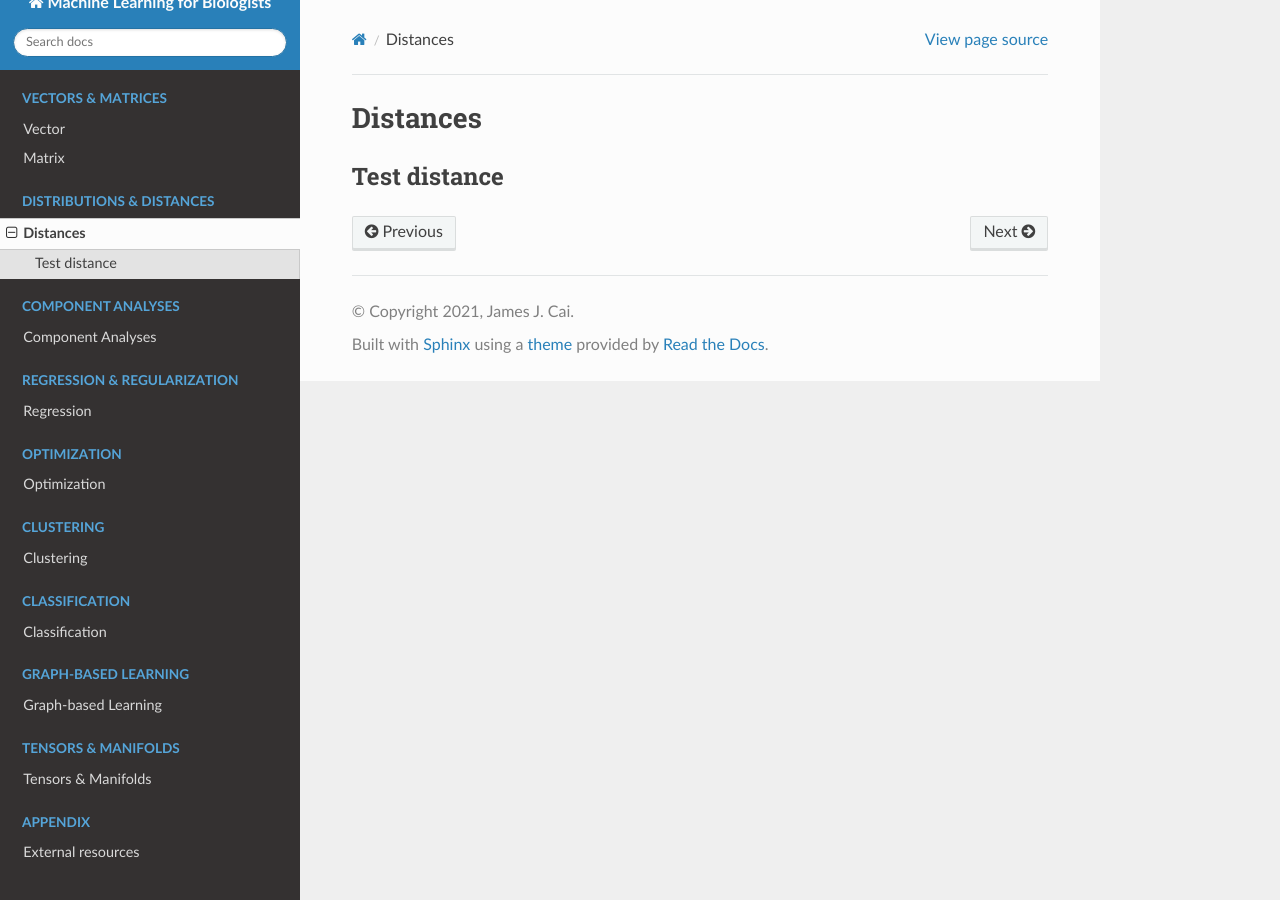
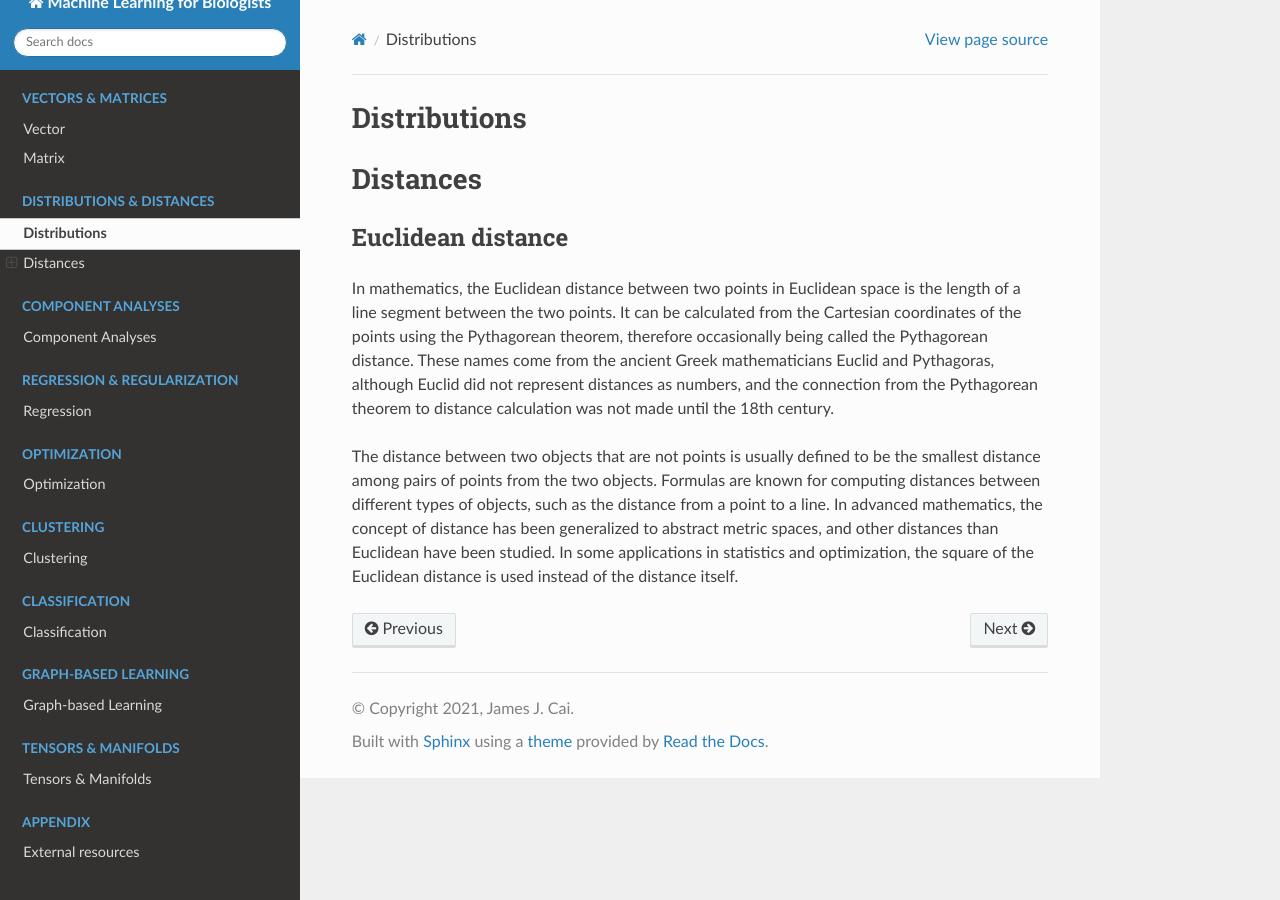
Before and after one commit to jamesjcai/readthedocs_ml4b, a Sphinx documentation site: the page built from docs/chapter2.rst, in a window 1280 px wide. Built offline with Sphinx 7.4.7 and the Read the Docs theme 2.0.0, drawn with Linux system fonts in a browser that asks for light colours.

Commit message:
Update chapter2.rst

```diff
--- a/docs/chapter2.rst
+++ b/docs/chapter2.rst
@@ -1,6 +1,12 @@
+
+Distributions
+=============
 
 Distances
 =========
 
-Test distance
--------------
+Euclidean distance
+------------------
+In mathematics, the Euclidean distance between two points in Euclidean space is the length of a line segment between the two points. It can be calculated from the Cartesian coordinates of the points using the Pythagorean theorem, therefore occasionally being called the Pythagorean distance. These names come from the ancient Greek mathematicians Euclid and Pythagoras, although Euclid did not represent distances as numbers, and the connection from the Pythagorean theorem to distance calculation was not made until the 18th century.
+
+The distance between two objects that are not points is usually defined to be the smallest distance among pairs of points from the two objects. Formulas are known for computing distances between different types of objects, such as the distance from a point to a line. In advanced mathematics, the concept of distance has been generalized to abstract metric spaces, and other distances than Euclidean have been studied. In some applications in statistics and optimization, the square of the Euclidean distance is used instead of the distance itself.
```
